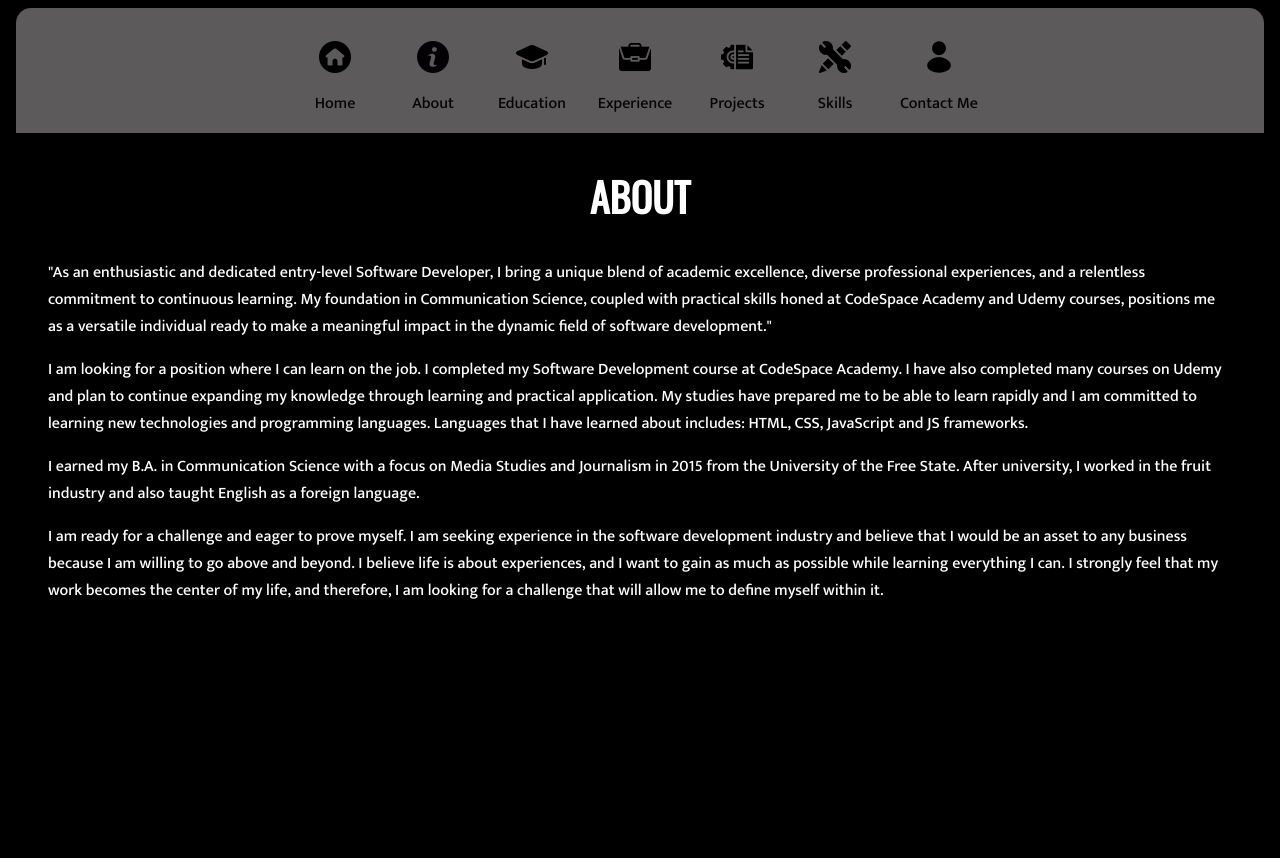
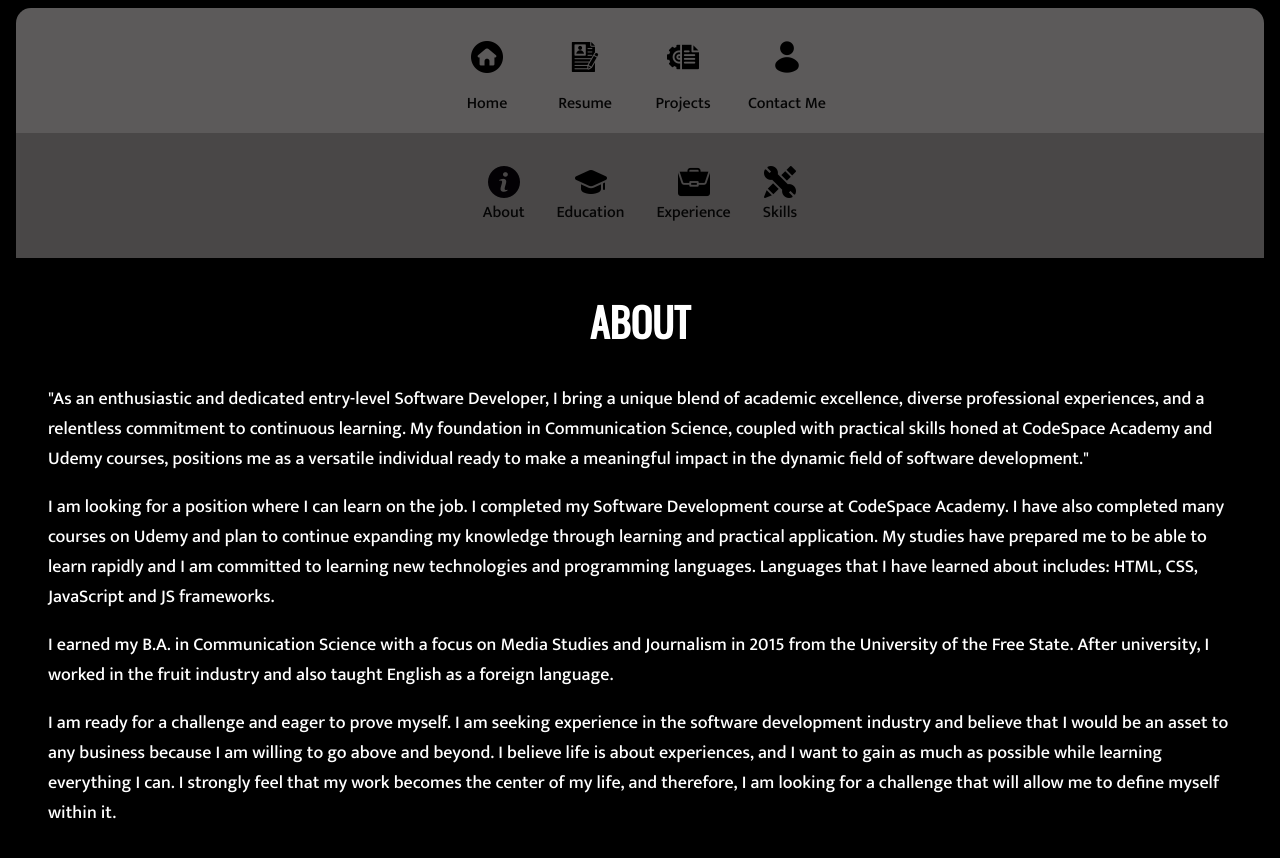
Before and after one commit to StefanSchutte/My_Website_Stefan_Schutte, a Vue app: page /about in a window 1280 px wide. Shown: the top 858 px of the page. Before the commit the page ends 800 px from the top, so only its background shows below. Built offline with nearby package versions, Linux system fonts and the light colour scheme.

Commit message:
resume-added-encapsulates

```diff
--- a/src/Pages/About.vue
+++ b/src/Pages/About.vue
@@ -1,4 +1,6 @@
 <template>
+  <AboutMeSection />
+
   <h2 class="about">ABOUT</h2>
   <div class="about_info">
     <p>"As an enthusiastic and dedicated entry-level Software Developer, I bring a unique blend of academic excellence,
@@ -27,10 +29,13 @@
 }
 
 .about_info {
-  margin: 2rem;
+  margin:2rem;
   margin-bottom: 5rem;
   font-family: "Mukta", sans-serif;
-  font-size: medium;
+  font-size: large;
 }
 
 </style>
+<script setup lang="ts">
+import AboutMeSection from "./AboutMeSection.vue";
+</script>
--- /dev/null
+++ b/src/Pages/AboutMeSection.vue
@@ -0,0 +1,21 @@
+<template>
+<div class="about-sub-nav-bar">
+  <router-link to="/about"><div class="nav-item"><img src="../../public/information-button.png" alt="About" title="About"/>About</div></router-link>
+  <router-link to="/education"><div class="nav-item"><img src="../../public/graduation.png" alt="Education" title="Education"/>Education</div></router-link>
+  <router-link to="/experience"><div class="nav-item"><img src="../../public/portfolio.png" alt="Experience" title="Experience"/>Experience</div></router-link>
+  <router-link to="/skills"><div class="nav-item"><img src="../../public/skills.png" alt="Skills" title="Skills"/>Skills</div></router-link>
+</div>
+</template>
+
+<style>
+.about-sub-nav-bar{
+  display: flex;
+  align-items: center;
+  justify-content: center;
+  background-color: #494747;
+  padding: 1rem;
+}
+</style>
+<script setup lang="ts">
+import About from "./About.vue";
+</script>
--- a/src/Pages/Education.vue
+++ b/src/Pages/Education.vue
@@ -1,4 +1,5 @@
 <template>
+  <AboutMeSection/>
   <div>
     <h2 id="education">EDUCATION</h2>
     <ul class="education">
@@ -16,6 +17,7 @@
 
 <script setup lang="ts">
 import { ref } from 'vue';
+import AboutMeSection from "./AboutMeSection.vue";
 
 const educations = ref([
   { title: 'Software Development/Web Development.',grad:'Certificate', date: '2024', location: 'CodeSpace Academy.', show: false },
--- a/src/Pages/Experience.vue
+++ b/src/Pages/Experience.vue
@@ -1,5 +1,6 @@
 
 <template>
+  <AboutMeSection/>
   <div>
     <h2 id="experience">EXPERIENCE</h2>
     <div class="experience_info">
@@ -99,6 +100,7 @@
 
 <script setup lang="ts">
 import { ref } from 'vue';
+import AboutMeSection from "./AboutMeSection.vue";
 
 const experiences = ref([
 
--- a/src/Pages/Nav.vue
+++ b/src/Pages/Nav.vue
@@ -2,11 +2,11 @@
   <nav>
     <ul class="nav">
       <router-link to="/home"><div class="nav-item"><img src="../../public/home.png" alt="Home" title="Home"/>Home</div></router-link>
-      <router-link to="/about"><div class="nav-item"><img src="../../public/information-button.png" alt="About" title="About"/>About</div></router-link>
-      <router-link to="/education"><div class="nav-item"><img src="../../public/graduation.png" alt="Education" title="Education"/>Education</div></router-link>
-      <router-link to="/experience"><div class="nav-item"><img src="../../public/portfolio.png" alt="Experience" title="Experience"/>Experience</div></router-link>
+      <router-link to="/aboutMeSection"><div class="nav-item"><img src="../../public/curriculum-vitae.png" alt="About" title="About"/>Resume</div></router-link>
+<!--      <router-link to="/education"><div class="nav-item"><img src="../../public/graduation.png" alt="Education" title="Education"/>Education</div></router-link>-->
+<!--      <router-link to="/experience"><div class="nav-item"><img src="../../public/portfolio.png" alt="Experience" title="Experience"/>Experience</div></router-link>-->
       <router-link to="/projects"><div class="nav-item"><img src="../../public/project.png" alt="Projects" title="Projects"/>Projects</div></router-link>
-      <router-link to="/skills"><div class="nav-item"><img src="../../public/skills.png" alt="Skills" title="Skills"/>Skills</div></router-link>
+<!--      <router-link to="/skills"><div class="nav-item"><img src="../../public/skills.png" alt="Skills" title="Skills"/>Skills</div></router-link>-->
       <router-link to="/stefan"><div class="nav-item"><img src="../../public/user.png" alt="user" title="Stefan"/>Contact Me</div></router-link>
     </ul>
   </nav>
--- a/src/Pages/Projects.vue
+++ b/src/Pages/Projects.vue
@@ -26,6 +26,7 @@
       </div>
     </div>
     <SingleProject/>
+
   </div>
 </template>
 
--- a/src/Pages/Skills.vue
+++ b/src/Pages/Skills.vue
@@ -1,4 +1,5 @@
 <template>
+  <AboutMeSection/>
 <h2 id="skills">SKILLS</h2>
 
 <ul class="skills-grid">
@@ -21,6 +22,7 @@
 </ul>
 </template>
 <script setup lang="ts">
+import AboutMeSection from "./AboutMeSection.vue";
 </script>
 
 <style>
```
Also changed, not shown: src/main.ts (+13 -1 lines), public/curriculum-vitae.png (added).
